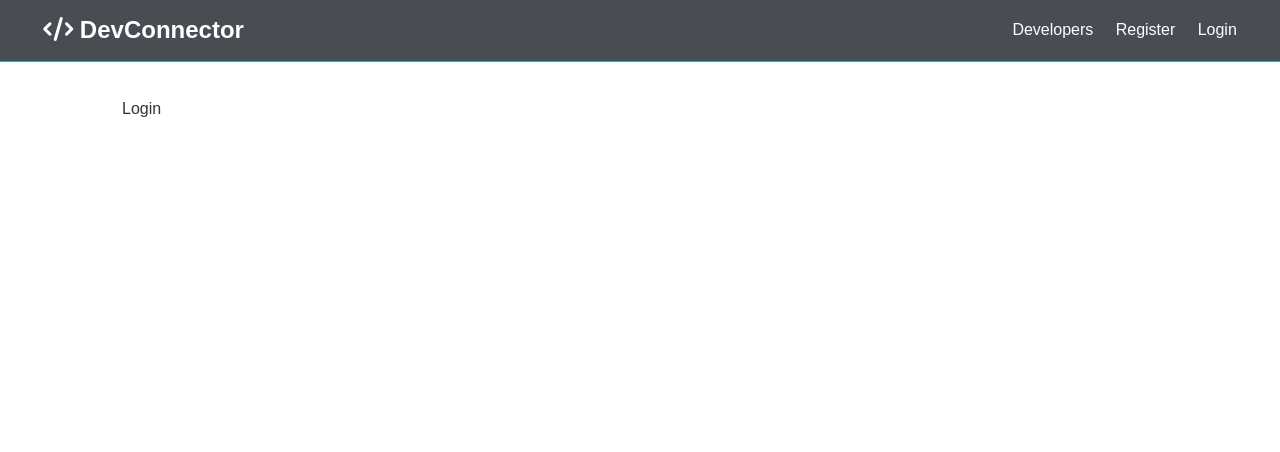
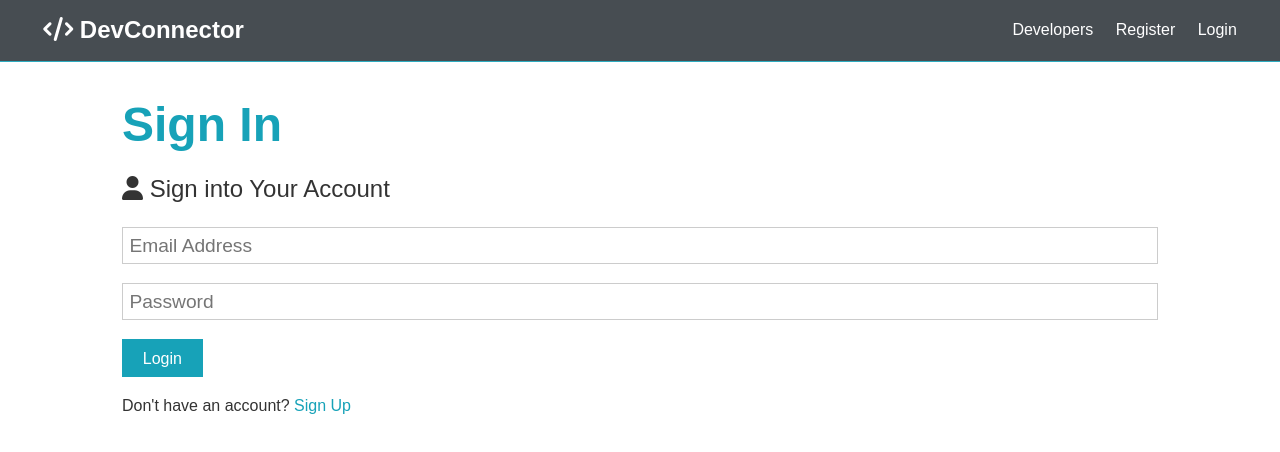
Before and after one commit to EugeneSince1993/devconnector-2-1, a React (Create React App) app in the folder client/: page /login in a window 1280 px wide. Shown: the top 452 px of the page. Built offline with nearby package versions, Linux system fonts and the light colour scheme.

Commit message:
Step 35. Request Example & Login Form

```diff
--- a/client/src/components/auth/Login.js
+++ b/client/src/components/auth/Login.js
@@ -1,10 +1,75 @@
-import React from 'react';
+import React, { Fragment, useState } from 'react';
+import { Link } from 'react-router-dom';
 
 const Login = () => {
+    /*
+  useState Hook
+  We're pull formData (our (component) state - object with all the field values) and setFormData() (the function we wanna use to update our state) out from useState().
+  formData - this is gonna be our state just like if we had a class, we may have:
+  state = {
+    formData: {
+      name: '',
+      email: ''
+    }
+  }
+  And the setFormData() is like when we would do "this.setState", and we would pass a new values in (the state).
+  We'll put the default values in an object as a parameter of useState().
+  Actually, the initialization below is the initial state.
+  formData is a state.
+  */
+  const [formData, setFormData] = useState({
+    email: '',
+    password: ''
+  });
+
+    // Destructuring
+  /* The state (items) will be available anywhere in this code from here:  */
+  const { email, password } = formData;
+
+    /* In setFormData() we wanna change the (initial) state so we'll pass an object in it.
+     We only wanna change the name. So we need to make a copy of "formData" (state), so
+     we'll use a spread operator ("..."), so that will just copy what's in there. And we wanna
+     change the name (second parameter) to the value of the input (name), so 'e.target.value'.
+     To use the "name" attribute of any input as a key, we can implement it like that:
+     [e.target.name]. This way we can use onChange() on every field.
+  */
+  const onChange = e => setFormData({ ...formData, [e.target.name]: e.target.value });
+
+  const onSubmit = e => {
+    e.preventDefault();
+    console.log('SUCCESS');
+  };
+
   return (
-    <div>
-      Login
-    </div>
+    <Fragment>
+      <h1 className="large text-primary">Sign In</h1>
+      <p className="lead"><i className="fas fa-user"></i> Sign into Your Account</p>
+      <form className="form" action="dashboard.html">
+        <div className="form-group">
+          <input
+            type="email"
+            placeholder="Email Address"
+            name="email"
+            value={email}
+            onChange={e => onChange(e)}
+            required
+          />
+        </div>
+        <div className="form-group">
+          <input
+            type="password"
+            placeholder="Password"
+            name="password"
+            value={password}
+            onChange={e => onChange(e)}
+          />
+        </div>
+        <input type="submit" className="btn btn-primary" value="Login" />
+      </form>
+      <p className="my-1">
+        Don't have an account? <Link to='/register'>Sign Up</Link>
+      </p>
+    </Fragment>
   );
 };
 
--- a/client/src/components/auth/Register.js
+++ b/client/src/components/auth/Register.js
@@ -1,19 +1,21 @@
 import React, { Fragment, useState } from 'react';
+import { Link } from 'react-router-dom';
 
 const Register = () => {
   /*
   useState Hook
-  We're pull formData (our (component) state - object with all the field values) and setFormData() (the function we wanna use to update our state) out from useState().
+  We're pull formData (our (component) state - object with all the field values) and setFormData() (the function we wanna use to update our state) out from useState() (Hook).
   formData - this is gonna be our state just like if we had a class, we may have:
   state = {
     formData: {
-      name: '...'
+      name: '',
+      email: ''
     }
   }
   And the setFormData() is like when we would do "this.setState", and we would pass a new values in (the state).
   We'll put the default values in an object as a parameter of useState().
   Actually, the initialization below is the initial state.
-  formData is a state.
+  formData is a state (values).
   */
   const [formData, setFormData] = useState({
     name: '',
@@ -43,8 +45,10 @@ const Register = () => {
     if (password !== password2) {
       console.log('Passwords do not match');
     } else {
-      /* we can access the state (formData) directly */
-      console.log(formData);
+      /* we can access the state (formData) directly.
+         formData is filled with the form data. */
+      // console.log(formData);
+      console.log('SUCCESS');
     }
   };
 
@@ -105,7 +109,7 @@ const Register = () => {
         <input type="submit" className="btn btn-primary" value="Register" />
       </form>
       <p className="my-1">
-        Already have an account? <a href="login.html">Sign In</a>
+        Already have an account? <Link to='/login'>Sign In</Link>
       </p>
     </Fragment>
   );
```
